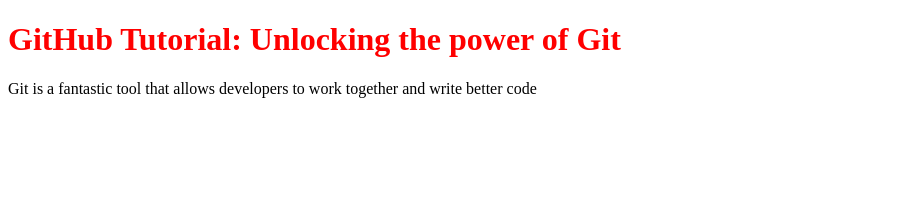
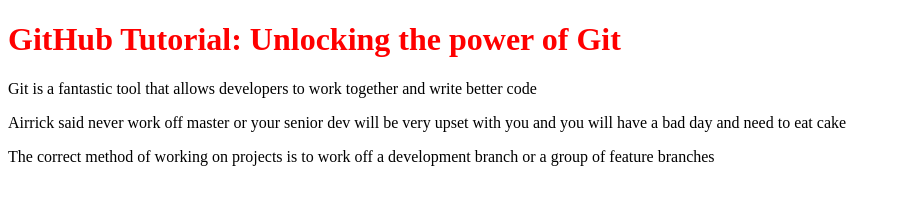
Before and after one commit to Cassi13/mdia-4590, a plain HTML site: page index.html in a window 1280 px wide. Shown: the whole page, without its empty margins (0-901 px from the left). Drawn offline with Linux system fonts and the light colour scheme.

Commit message:
Update index.html
Added paragraph

```diff
--- a/index.html
+++ b/index.html
@@ -9,5 +9,7 @@
 <body>
     <h1>GitHub Tutorial: Unlocking the power of Git</h1>
     <p>Git is a fantastic tool that allows developers to work together and write better code</p>
+    <p>Airrick said never work off master or your senior dev will be very upset with you and you will have a bad day and need to eat cake</p>
+    <p>The correct method of working on projects is to work off a development branch or a group of feature branches</p>
 </body>
 </html>
```
